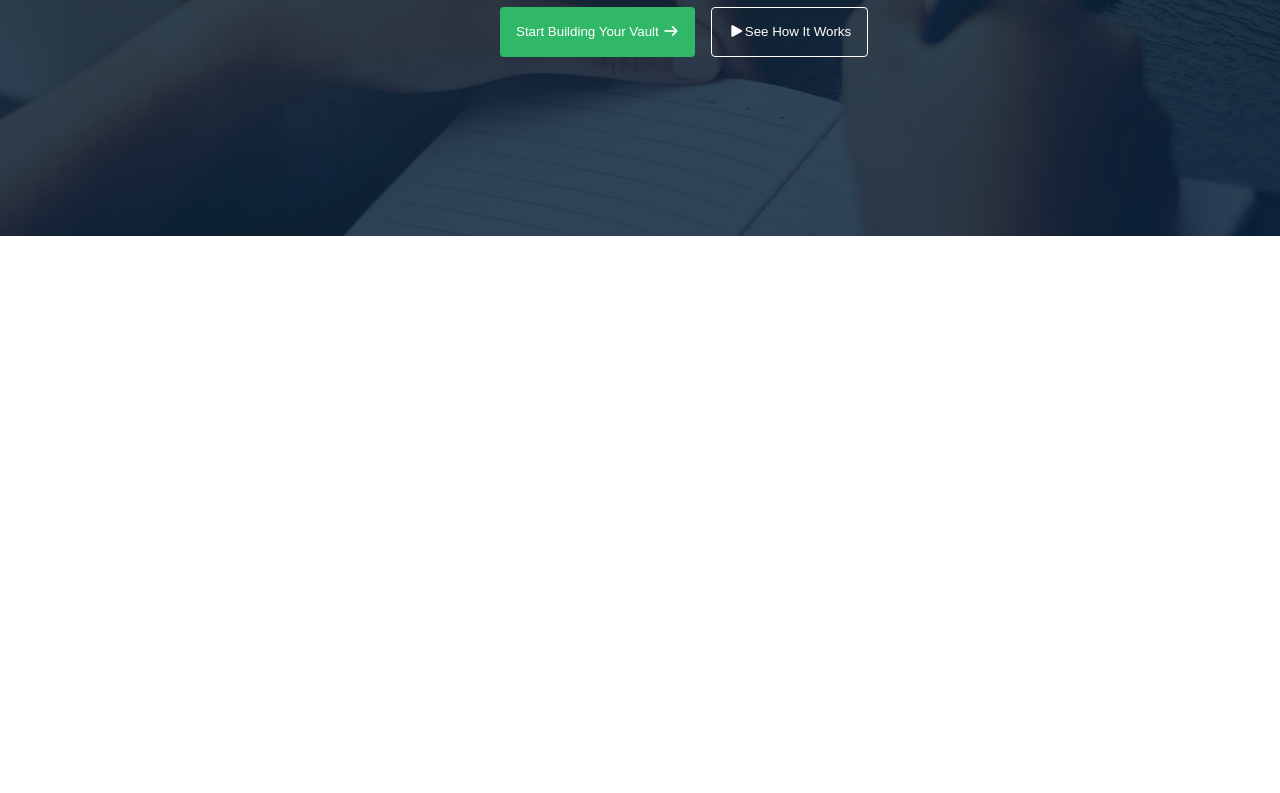
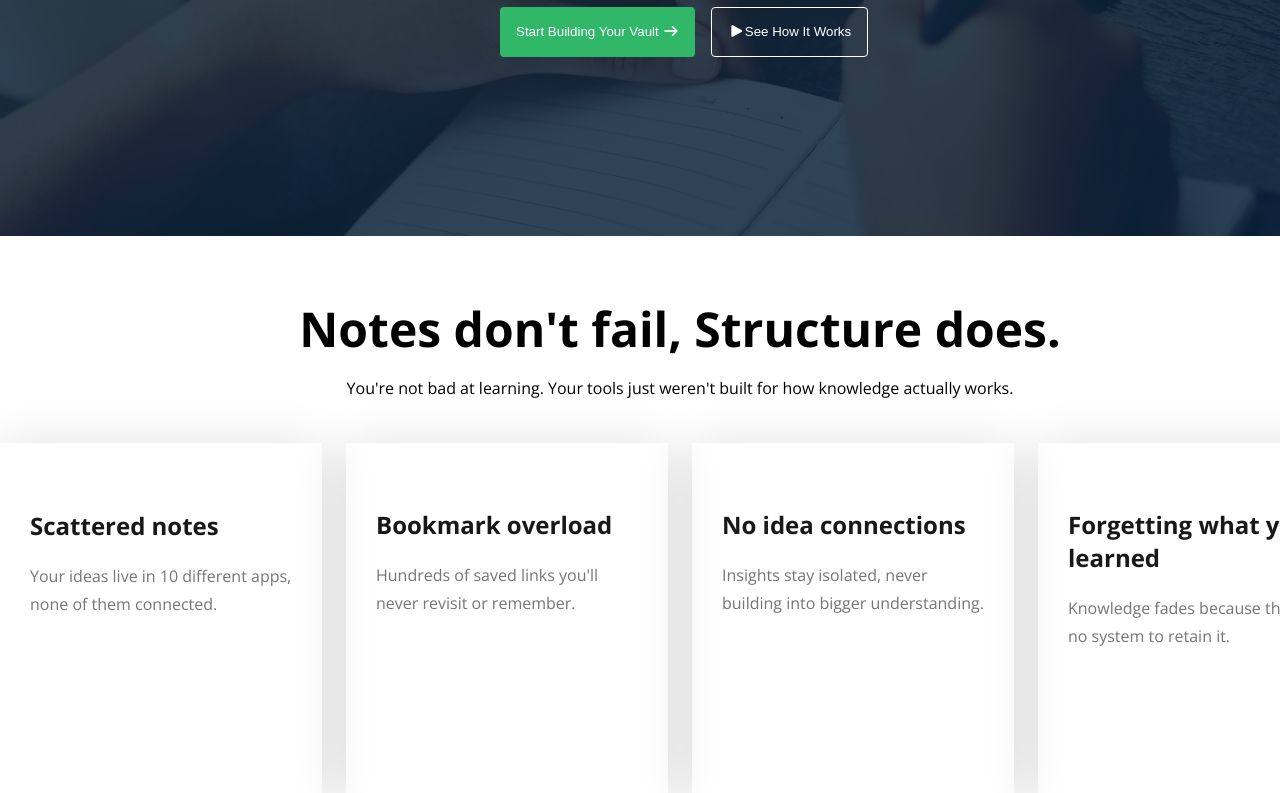
Before and after one commit to ibrahimmazumder15/assingment-1, a plain HTML site: page index.html in a window 1280 px wide. Shown: the part 425-1218 px from the top of the page. Before the commit the page ends 800 px from the top, so only its background shows below. Drawn offline with nearby package versions, Linux system fonts and the light colour scheme.

Commit message:
notes section

```diff
--- a/index.html
+++ b/index.html
@@ -54,6 +54,48 @@
      </section>
 
 
+     <section id="skills">
+          <div class="skills-container">
+               <div class="section-heading">
+                    <h2>Notes don't fail, Structure does.</h2>
+                    <p>You're not bad at learning. Your tools just weren't built for how knowledge actually works.</p>
+               </div>
+               <div class="skill-box">
+                    <div class="skill-card">
+                         <img src="assets/Vector.png" alt="">
+                         <h3>Scattered notes</h3>
+                         <p>Your ideas live in 10 different apps, none of them connected.</p>
+
+                    </div>
+                    <div class="skill-card">
+                         <img src="assets/Bookmarks.png" alt="">
+                         <h3>Bookmark overload</h3>
+                         <p>Hundreds of saved links you'll never revisit or remember.</p>
+
+                    </div>
+                    <div class="skill-card">
+                         <img src="assets/Brain.png" alt="">
+                         <h3>No idea connections</h3>
+                         <p>Insights stay isolated, never building into bigger understanding.</p>
+
+                    </div>
+                    <div class="skill-card">
+                         <img src="assets/Info.png" alt="">
+                         <h3>Forgetting what you learned</h3>
+                         <p>Knowledge fades because there's no system to retain it.</p>
+
+                    </div>
+
+
+
+
+               </div>
+          </div>
+     </section>
+
+
+
+
 
 </body>
 </html>
--- a/styles/style.css
+++ b/styles/style.css
@@ -124,3 +124,59 @@
 background-color: transparent;
 border: 1px solid white;
 }
+
+
+.section-heading h2{
+     font-size: 48px;
+
+     padding-bottom: 16px;
+}
+.section-heading{
+     max-width: 1360px;
+     text-align: center;
+   margin: 0 auto;
+   padding-top: 60px ;
+}
+
+
+
+#skills .skills-container{
+      width: 117%;
+     max-width: 1360px;
+     margin:0 auto;
+}
+
+.skill-box{
+     padding-top: 44px;
+}
+
+#skills .skills-container .skill-box{
+     display: flex;
+     gap: 24px;
+}
+.skill-box .skill-card {
+     padding: 30px;
+     /*border: 1px solid red;*/
+     box-shadow: 0 6px 50px 0 #00000024;
+     max-width: 322px;
+     height: 350px;
+
+}
+.skill-card img{
+max-width: 14px;
+padding-bottom: 16px;
+
+}
+.skill-card h3{
+     font-size: 24px;
+     color: #181818;
+     margin-bottom: 20px;
+}
+.skill-card p {
+     font-size: 16px;
+     color: #757575;
+     line-height: 28px;
+     margin-bottom: 69px;
+
+
+}
```
